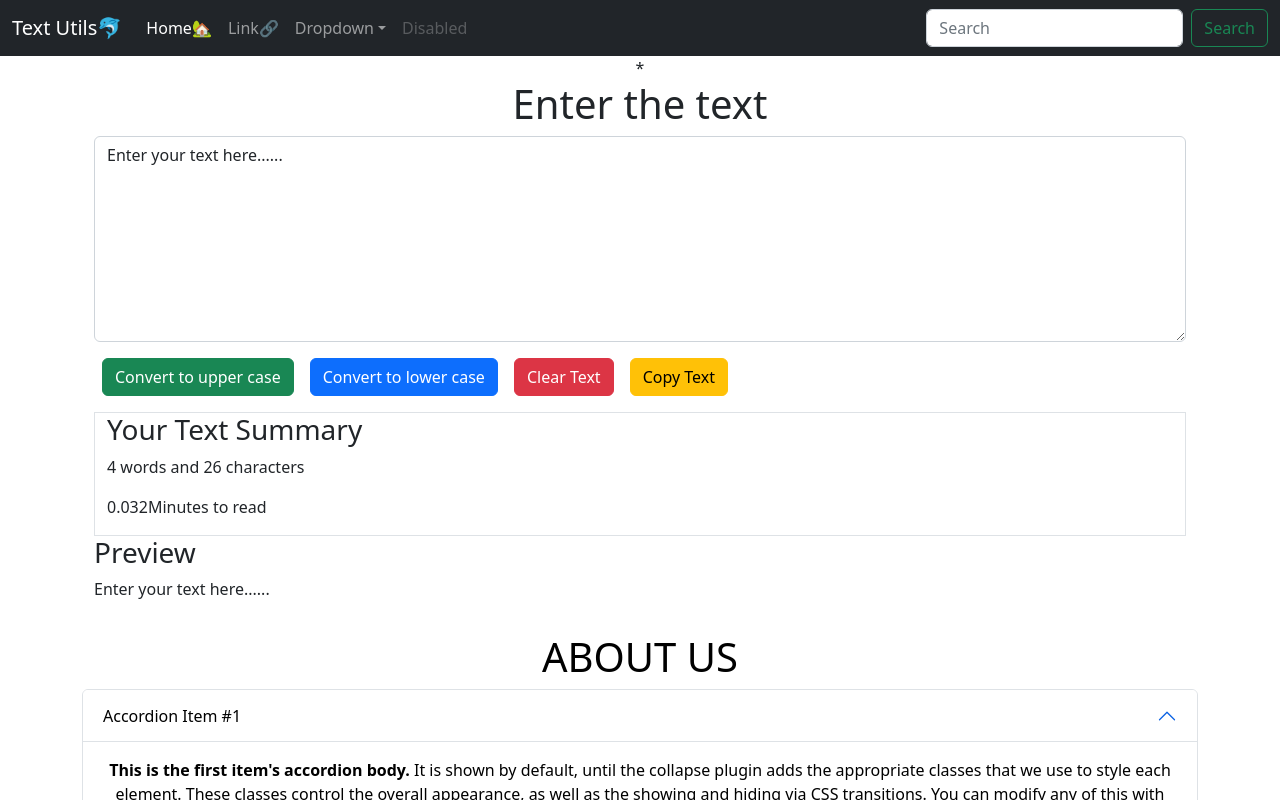
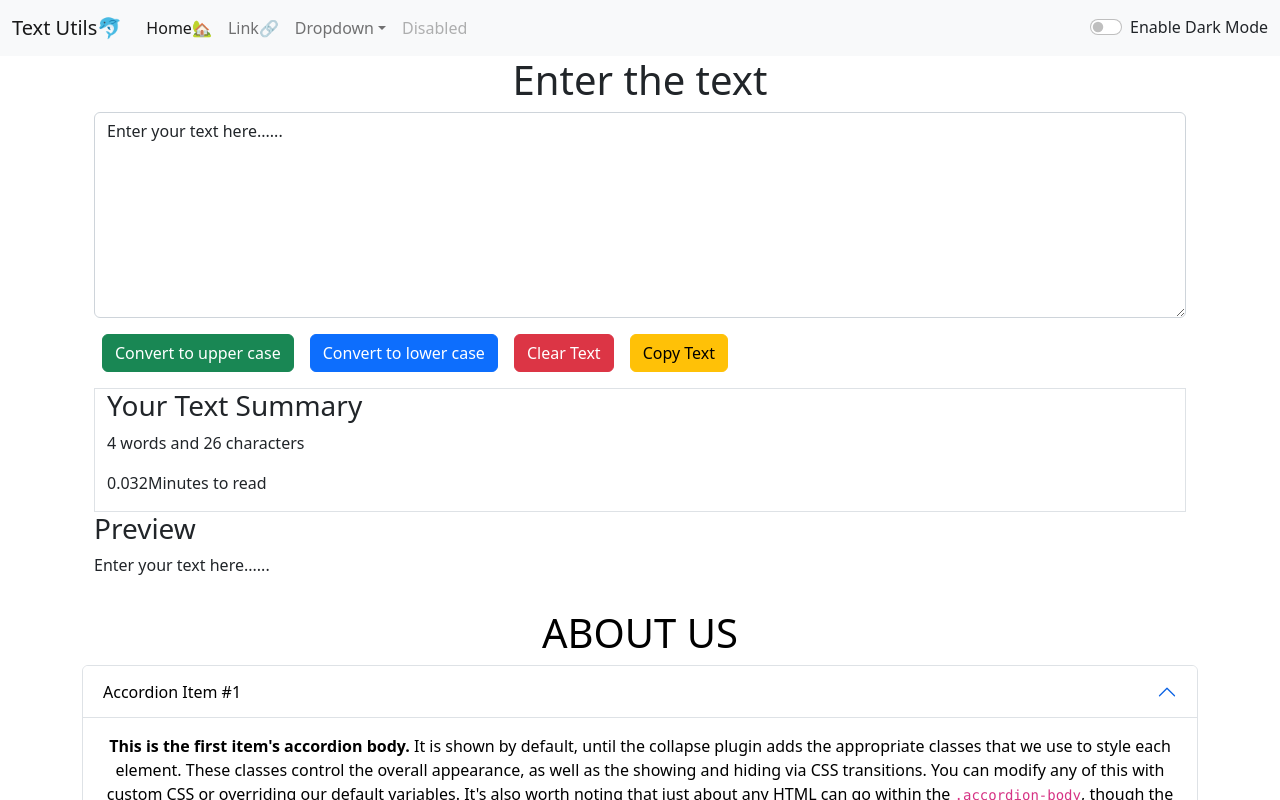
Before and after one commit to Aryaja98/Text_Utils, a React (Create React App) app: page / in a window 1280 px wide. Shown: the top 800 px of the page. Built offline with nearby package versions, Linux system fonts and the light colour scheme.

Commit message:
Navbar Dark theme

```diff
--- a/src/App.js
+++ b/src/App.js
@@ -3,15 +3,28 @@
 import PropTypes from 'prop-types';
 import TextForm from './Components/TextForm';
 import About from './Components/About';
+import { useState } from 'react';
 
 function App() {
+
+//define usestate for darkmode
+const [mode,setMode] = useState('light');
+
+const toggleMode = () =>{
+  if (mode === 'dark'){
+    setMode('light')
+  }else{
+    setMode('dark')
+  }
+}
+
   return (
     <div className="App">
 
       {/* Passing props */}
-      <Navbar title = 'Text Utils'/>
+      <Navbar title = 'Text Utils' theme = {mode} toggleMode = {toggleMode}/>
 
-      *<div className="container">
+      <div className="container">
         <TextForm heading = "Enter the text"/>
       </div>
 
--- a/src/Components/Navbar.js
+++ b/src/Components/Navbar.js
@@ -3,7 +3,7 @@
 export default function Navbar(props) {
   return (
     <div>
-        <nav className="navbar navbar-expand-lg navbar-dark bg-dark">
+        <nav className={`navbar navbar-expand-lg navbar-${props.theme} bg-${props.theme}`}>
           <div className="container-fluid">
 
             <a className="navbar-brand" >{props.title}🐬</a>
@@ -37,10 +37,15 @@
                 </li>
               </ul>
 
-              <form className="d-flex" role="search">
+              {/* <form className="d-flex" role="search">
                 <input className="form-control me-2" type="search" placeholder="Search" aria-label="Search"/>
                 <button className="btn btn-outline-success" type="submit">Search</button>
-              </form>
+              </form> */}
+
+              <div className={`form-check form-switch text-${props.theme === 'light'?'dark':'light'}`}>
+                <input className= "form-check-input" type="checkbox" onClick={props.toggleMode}  role="switch" id="flexSwitchCheckDefault"/>
+                <label className= "form-check-label" htmlFor="flexSwitchCheckDefault">Enable Dark Mode</label>
+              </div>
 
             </div>
           </div>
```
